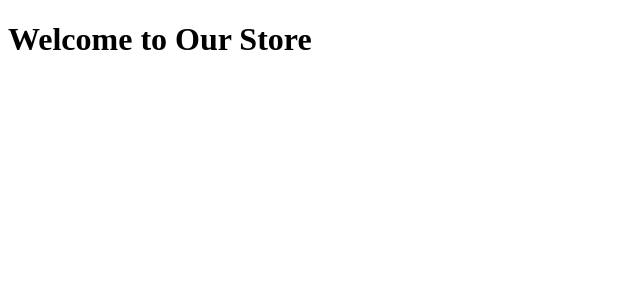
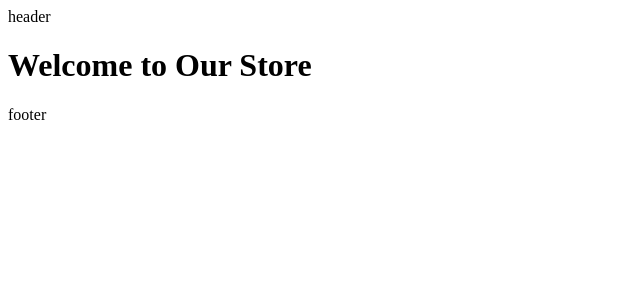
Before and after one commit to faridamuss/pretty-petal-store, a React (Create React App) app in the folder frontend/: page / in a window 1280 px wide. Shown: the top 300 px of the page, without its empty margins (0-640 px from the left). Built offline with nearby package versions, Linux system fonts and the light colour scheme.

Commit message:
added header and footer components

```diff
--- a/frontend/src/App.js
+++ b/frontend/src/App.js
@@ -1,9 +1,17 @@
 import React from 'react';
+import Header from './components/Header'
+import Footer from './components/Footer'
 
 const App = () => {
   return (
     <>
-      <h1>Welcome to Our Store</h1>
+  <Header/>
+
+  <main>
+    <h1>Welcome to Our Store</h1>
+  </main>
+
+  <Footer/>
     </>
   );
 }
--- /dev/null
+++ b/frontend/src/components/Footer.js
@@ -0,0 +1,11 @@
+import React from 'react'
+
+const Footer = () => {
+  return (
+    <footer>
+      footer
+    </footer>
+  )
+}
+
+export default Footer
--- a/frontend/src/components/Header.js
+++ b/frontend/src/components/Header.js
@@ -0,0 +1,9 @@
+import React from 'react'
+
+const Header = () => {
+  return (
+    <header> header </header>
+  )
+}
+
+export default Header
```
Also changed, not shown: 1 other file (tests, documents, lock files or other folders).
